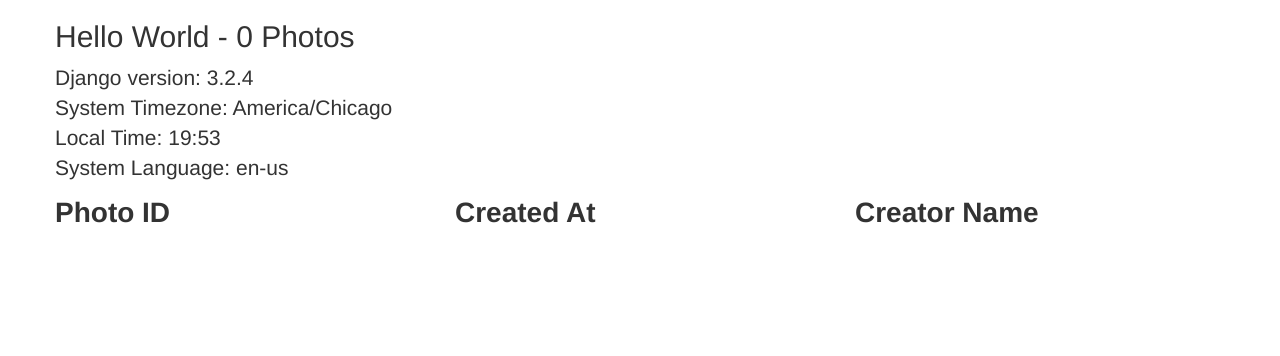
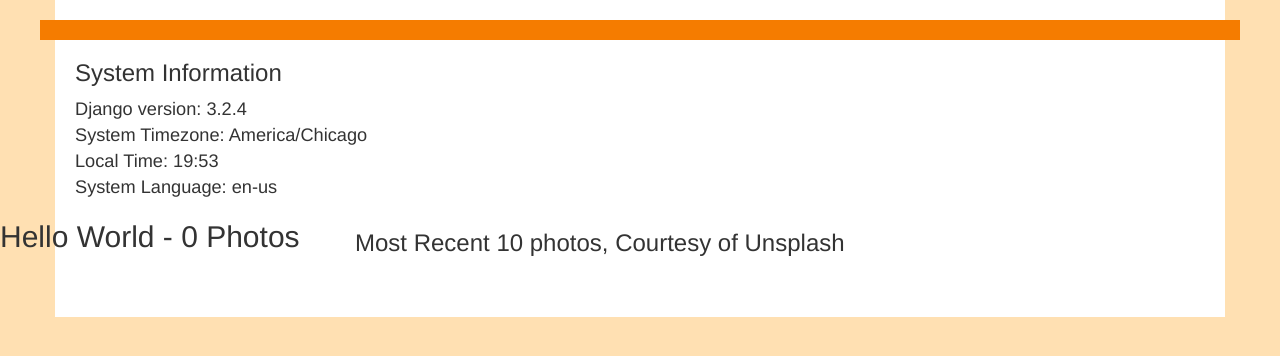
Before and after one commit to ibtehaz-shawon/Splash_Backend, a Django app: page / in a window 1280 px wide. Shown: the top 356 px of the page. Run offline with Django 3.2, Linux system fonts and the light colour scheme; data that the repository does not hold is empty; some libraries are stand-ins or nearby versions.

Commit message:
index file modified a little

```diff
--- /dev/null
+++ b/unsplash/templates/unsplash/css/main.css
@@ -0,0 +1,20 @@
+.image {
+   position: relative;
+   width: 100%; /* for IE 6 */
+}
+
+h2 {
+   position: absolute;
+   top: 200px;
+   left: 0;
+   width: 100%;
+}
+
+h2 span {
+   color: white;
+   font: bold 24px/45px Helvetica, Sans-Serif;
+   letter-spacing: -1px;
+   background: rgb(0, 0, 0); /* fallback color */
+   background: rgba(0, 0, 0, 0.7);
+   padding: 10px;
+}
--- a/unsplash/templates/unsplash/index.html
+++ b/unsplash/templates/unsplash/index.html
@@ -5,6 +5,7 @@
     <title>Hello Splash !!!</title>
     <!-- Latest compiled and minified CSS -->
     <link rel="stylesheet" href="https://maxcdn.bootstrapcdn.com/bootstrap/3.3.7/css/bootstrap.min.css">
+    <link rel="stylesheet" href="css/main.css">
 
     <!-- jQuery library -->
     <script src="https://ajax.googleapis.com/ajax/libs/jquery/3.1.1/jquery.min.js"></script>
@@ -12,14 +13,22 @@
     <!-- Latest compiled JavaScript -->
     <script src="https://maxcdn.bootstrapcdn.com/bootstrap/3.3.7/js/bootstrap.min.js"></script>
 </head>
-<body>
-    <div class="container">
+<body style="background-color:#FFE0B2;">
+    <div class="container" style="background-color: #FFFFFF;">
+
         <div class="row">
-            {% if message %}
-                <h2> {{message}} - {{total_photos}} Photos </h2>
+            <div class="row" style="background-color: #F57C00;
+            padding-left: 20px; padding-top:10px; padding-bottom:10px; margin-top:20px;">
+                {% if message %}
+                    <h2> {{message}} - {{total_photos}} Photos </h2>
+                {% endif %}
+            </div>
+
+            {% if django_version %}
+                <h3 style="padding-left: 20px;">System Information</h3>
             {% endif %}
 
-            <p style="font-size:1.5em">
+            <p style="font-size:1.3em; padding-left: 20px;">
                 {% if django_version %}
                     Django version: {{django_version}}
                     <br>
@@ -48,35 +57,29 @@
         </div>
 
         <div class="row">
-            <div class="row">
-                <div class="col-md-4" style="font-size: 2em">
-                    <b>Photo ID </b>
+            <div class="row" style="margin-bottom:50px;">
+
+                <div class="col-md-3"></div>
+                <div class="col-md-6">
+                    <h3> Most Recent 10 photos, Courtesy of Unsplash</h3>
                 </div>
-
-                <div class="col-md-4" style="font-size: 2em">
-                    <b>Created At </b>
-                </div>
-
-                <div class="col-md-4" style="font-size: 2em">
-                   <b> Creator Name </b>
-                </div>
+                <div class="col-md-3"></div>
             </div>
 
+            <div class="row">
             {% for photo in photos %}
-                <div class="row">
-                    <div class="col-md-4" style="font-size: 1.2em">
-                         {{ photo.photo_id }}
-                    </div>
-
-                    <div class="col-md-4" style="font-size: 1.2em">
-                        {{photo.created_at}}
-                    </div>
-
-                    <div class="col-md-4" style="font-size: 1.2em">
-                        {{photo.user_display_name}}
+                <div class="col-md-4" style="font-size: 1.2em">
+                    <div class="image" style="margin-right: 30px; margin-bottom: 30px; margin-left:30px;">
+                        <img src={{ photo.url_regular }}  style="height: 100%; width: 100%;"/>
+                        <h4>
+                            <span> Photo by:  {{ photo.user_display_name }}
+                                <br />on {{photo.location_name}}
+                            </span>
+                        </h4>
                     </div>
                 </div>
             {% endfor %}
+            </div>
         </div>
     </div>
 </body>
```
